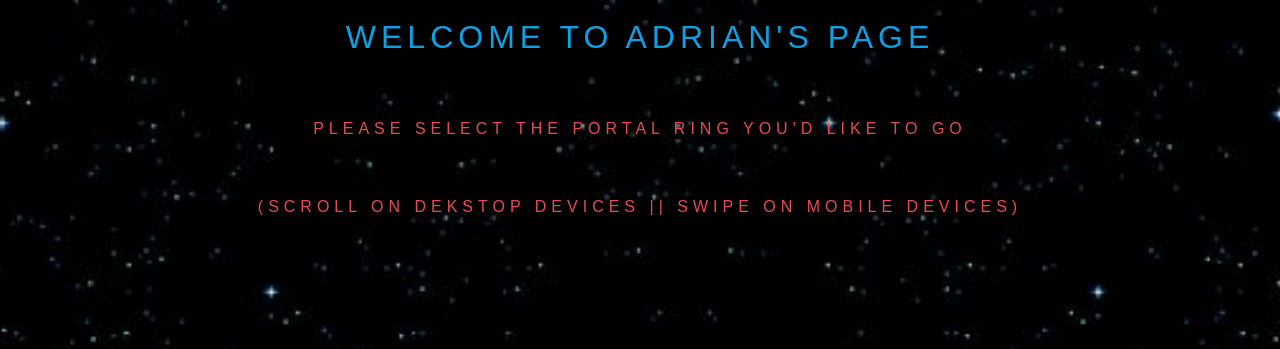
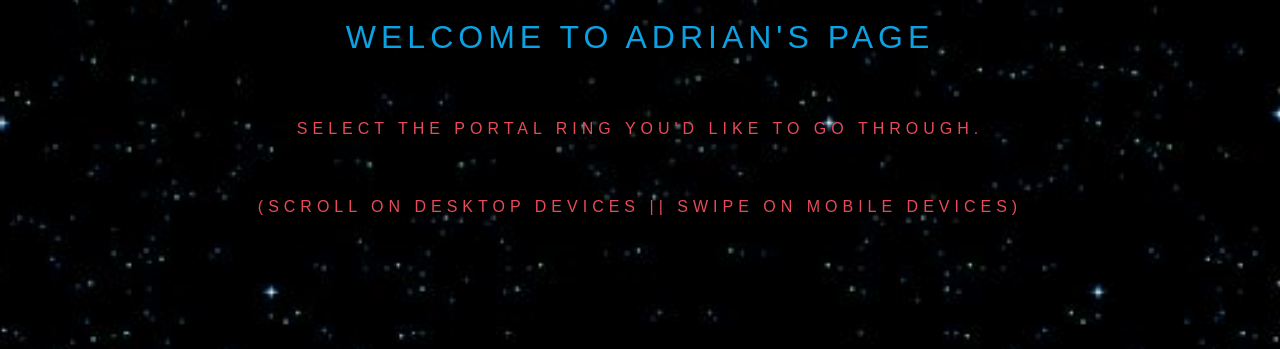
Before and after one commit to thisisAdrian142/trainee_application_24T2, a plain HTML site: page index.html in a window 1280 px wide. Shown: the top 349 px of the page. Drawn offline with nearby package versions, Linux system fonts and the light colour scheme.

Commit message:
updated: fixed couple of things

```diff
--- a/index.html
+++ b/index.html
@@ -14,8 +14,8 @@
       </div>
       <div class="narrative-wrapper">
         <div>
-          <p class="p2">Please select the portal ring you'd like to go</p>
-          <p class="p2">(Scroll on dekstop devices || Swipe on mobile devices)</p>
+          <p class="p2">Select the portal ring you'd like to go through.</p>
+          <p class="p2">(Scroll on desktop devices || Swipe on mobile devices)</p>
         </div>
       </div>
     </nav>
```
